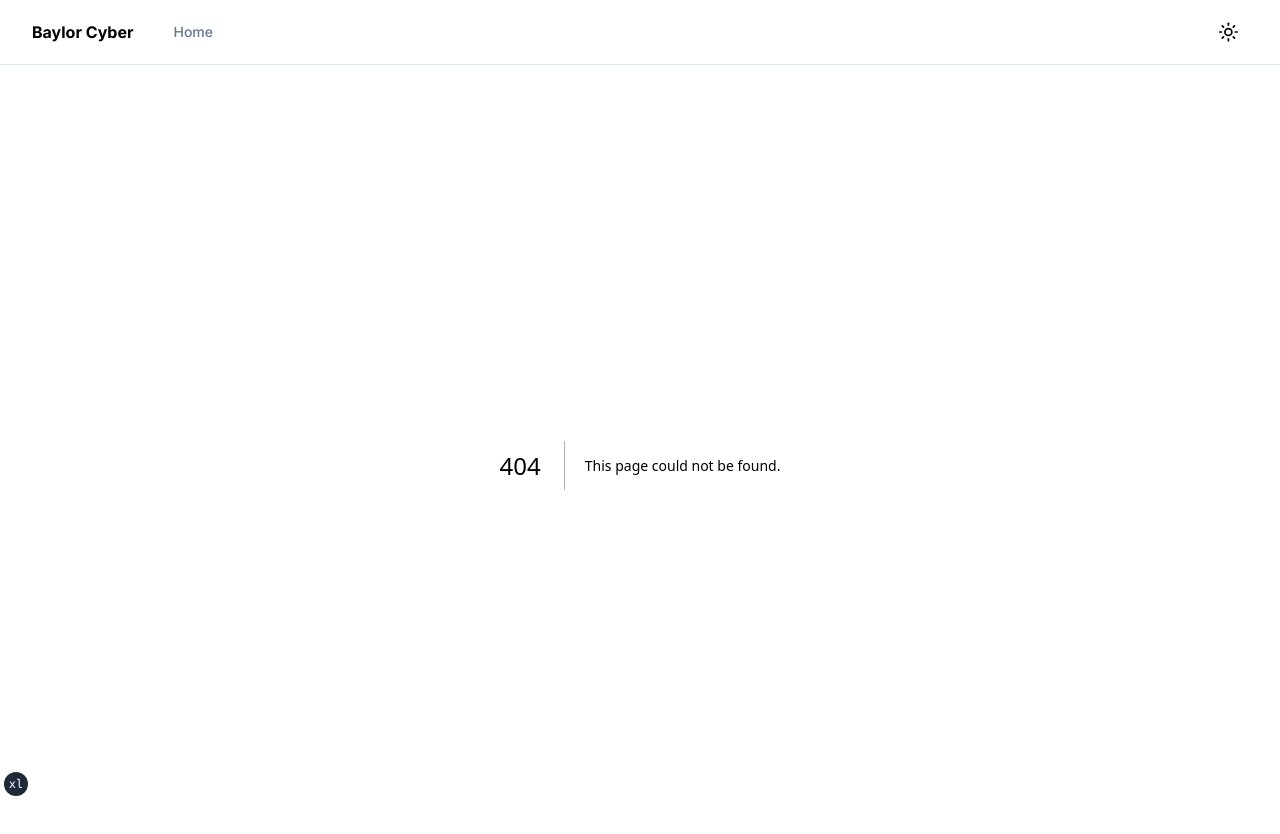
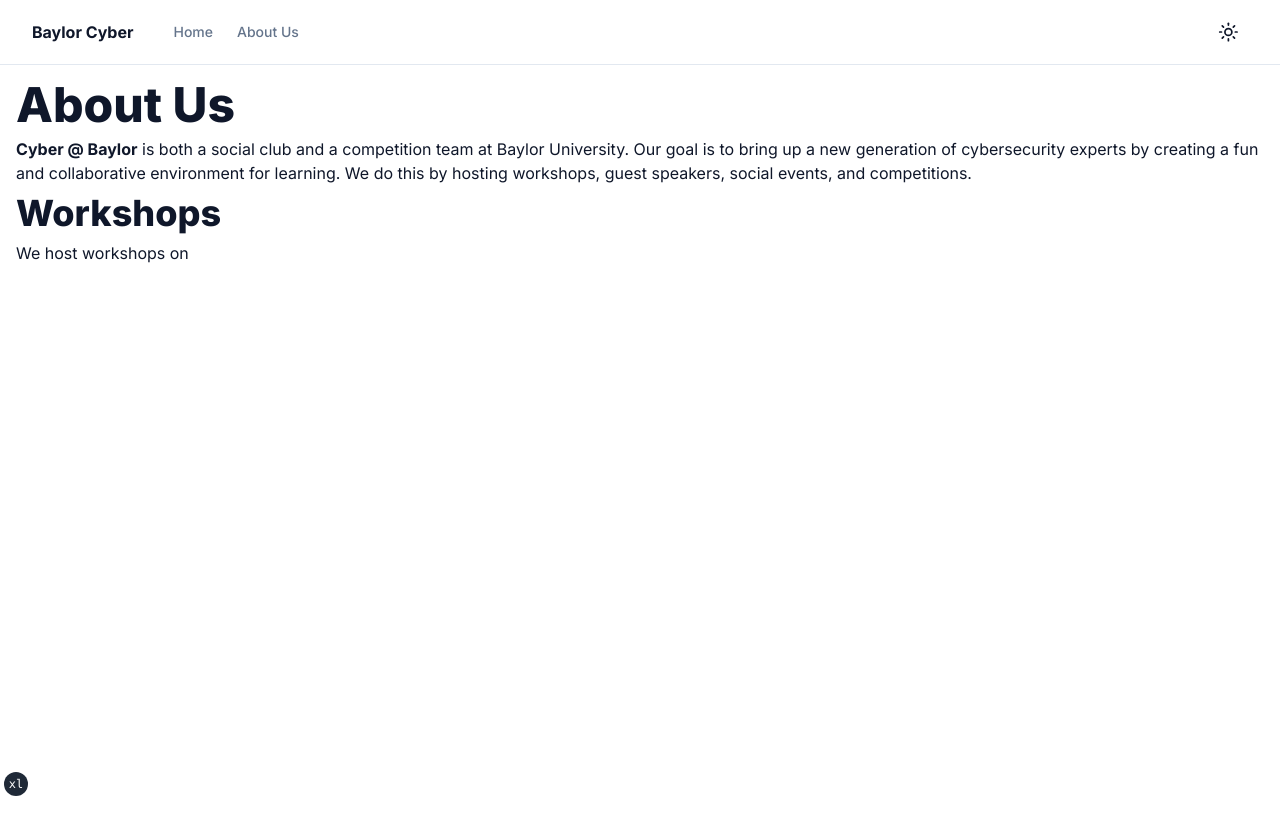
Before and after one commit to bmin023/baylor-cyber-site, a Next.js app: page /about in a window 1280 px wide. Before the commit this address had no page. Shown: the top 834 px of the page. After the commit the page ends 800 px from the top, so only its background shows below. Built offline with nearby package versions, Linux system fonts and the light colour scheme.

Commit message:
start of about us

```diff
--- /dev/null
+++ b/app/about/page.jsx
@@ -0,0 +1,17 @@
+export default function AboutUs() {
+  return (
+    <section className="flex flex-col gap-2 p-4">
+      <h1 className="text-5xl font-extrabold">About Us</h1>
+      <p>
+        <b>Cyber @ Baylor</b> is both a social club and a competition team at Baylor
+        University. Our goal is to bring up a new generation of cybersecurity
+        experts by creating a fun and collaborative environment for learning.
+        We do this by hosting workshops, guest speakers, social events, and competitions.
+      </p>
+      <h2 className="text-4xl font-extrabold">Workshops</h2>
+      <p>
+        We host workshops on
+      </p>
+    </section>
+  )
+}
--- a/app/page.tsx
+++ b/app/page.tsx
@@ -1,8 +1,3 @@
-import Link from "next/link"
-
-import { siteConfig } from "@/config/site"
-import { buttonVariants } from "@/components/ui/button"
-import CybearsCalendar from "./CybearsCalendar"
 import fs from 'fs';
 import path from 'path';
 import matter from 'gray-matter'
--- a/config/site.ts
+++ b/config/site.ts
@@ -9,6 +9,10 @@
       title: "Home",
       href: "/",
     },
+    {
+      title: "About Us",
+      href: "/about"
+    }
   ],
   links: {
     twitter: "https://twitter.com/shadcn",
```
